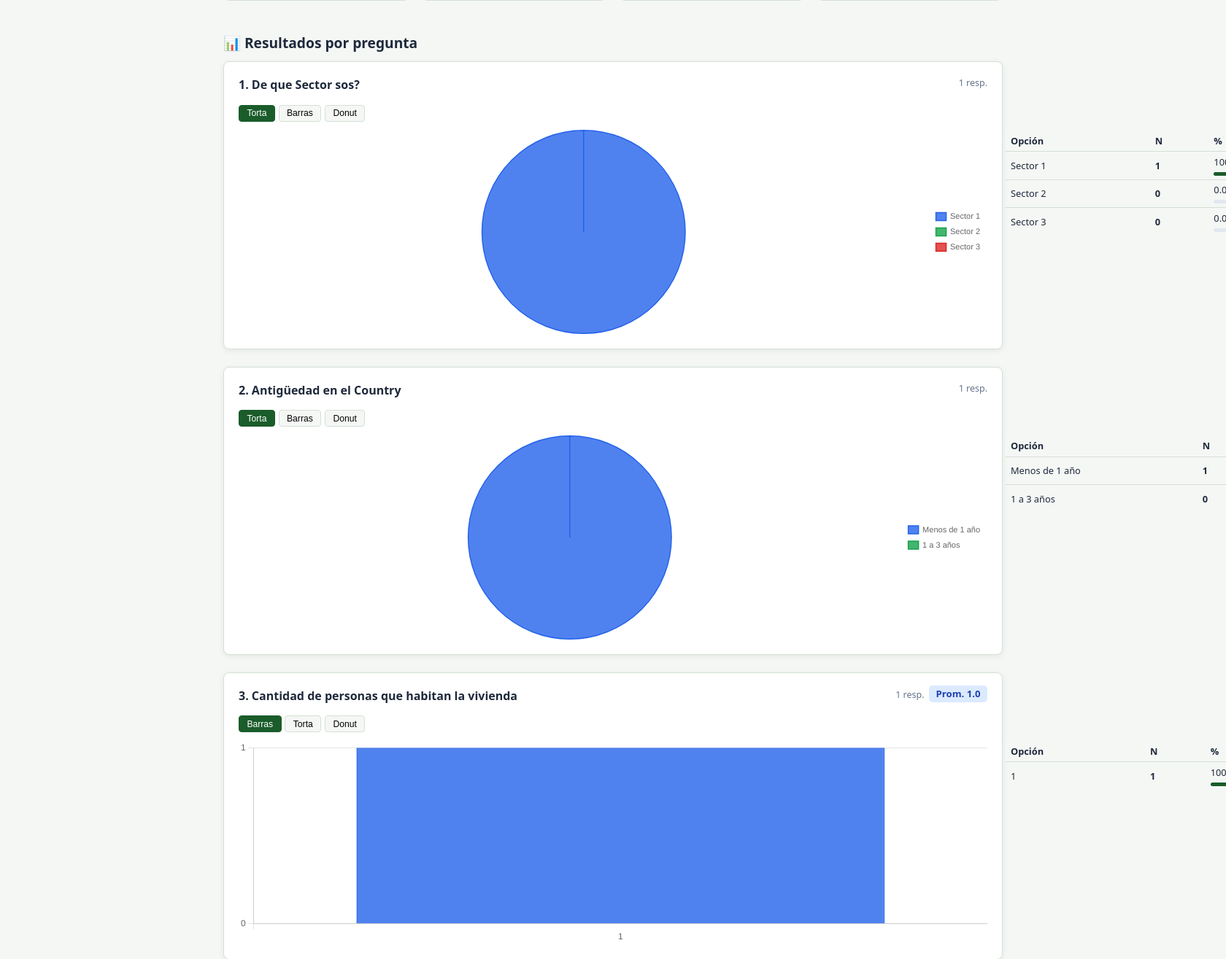
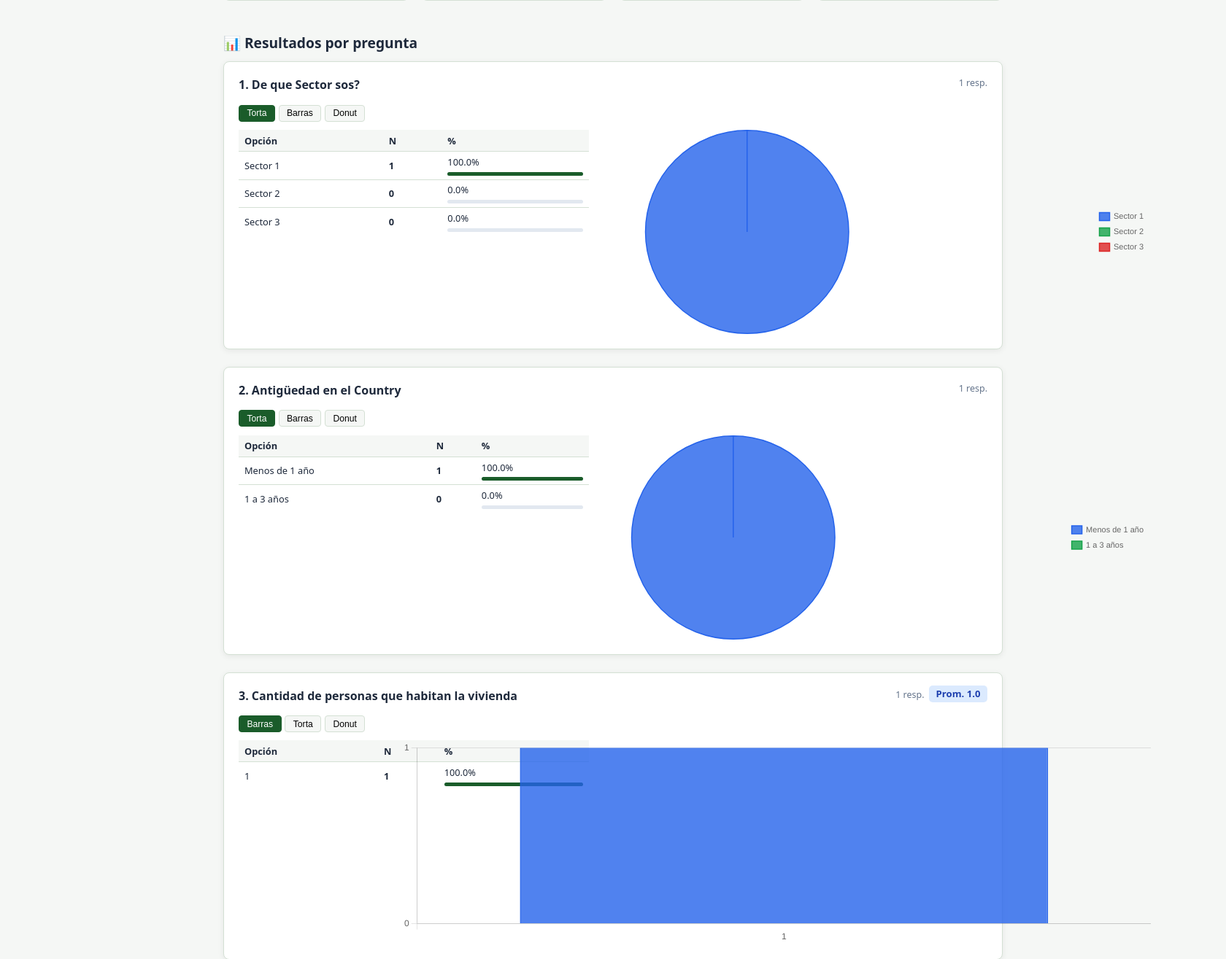
Before and after one commit to insuagm240815/encuesta, a Flask app: page /admin/survey/1/results in a window 1680 px wide; the page is wider, and only the part inside the window is pictured. Shown: the part 261-1576 px from the top of that part at 73% size. Run offline with Flask 3, Linux system fonts and the light colour scheme; a user stored in the database is signed in; data comes from the database, SQL or seed files in the repository.

Commit message:
graficos a la derecha, tabla resultados a la izquierda

```diff
--- a/templates/admin/survey_results.html
+++ b/templates/admin/survey_results.html
@@ -20,7 +20,7 @@
   .q-card-header { display:flex; justify-content:space-between; align-items:flex-start; gap:.75rem; flex-wrap:wrap; margin-bottom:1rem; }
   .q-title  { font-weight:600; font-size:.95rem; flex:1; line-height:1.4; }
   .q-meta   { font-size:.78rem; color:var(--text-muted); white-space:nowrap; }
-  .q-layout { display:grid; grid-template-columns:1fr 220px; gap:1.5rem; align-items:start; }
+  .q-layout { display:grid; grid-template-columns:200px 1fr; gap:1.5rem; align-items:start; }
   @media(max-width:640px){ .q-layout{ grid-template-columns:1fr; } }
 
   /* toggle */
@@ -174,7 +174,6 @@
     {% endif %}
   </div>
   <div class="q-layout">
-    <canvas id="c_{{cid}}" style="max-height:280px;"></canvas>
     <div>
       <table class="mini-table">
         <thead><tr><th>Opción</th><th>N</th><th>%</th></tr></thead>
@@ -194,6 +193,7 @@
         </tbody>
       </table>
     </div>
+    <canvas id="c_{{cid}}" style="max-height:280px;"></canvas>
   </div>
   <script>
   (function(){
@@ -220,7 +220,6 @@
 
 {% elif q.chart_type == 'bar' and q.average is defined %}{# rating #}
   <div class="q-layout">
-    <canvas id="c_{{cid}}" style="max-height:240px;"></canvas>
     <div>
       <table class="mini-table">
         <thead><tr><th>Valor</th><th>N</th><th>%</th></tr></thead>
@@ -236,6 +235,7 @@
         </tbody>
       </table>
     </div>
+    <canvas id="c_{{cid}}" style="max-height:240px;"></canvas>
   </div>
   <script>
   (function(){
```
